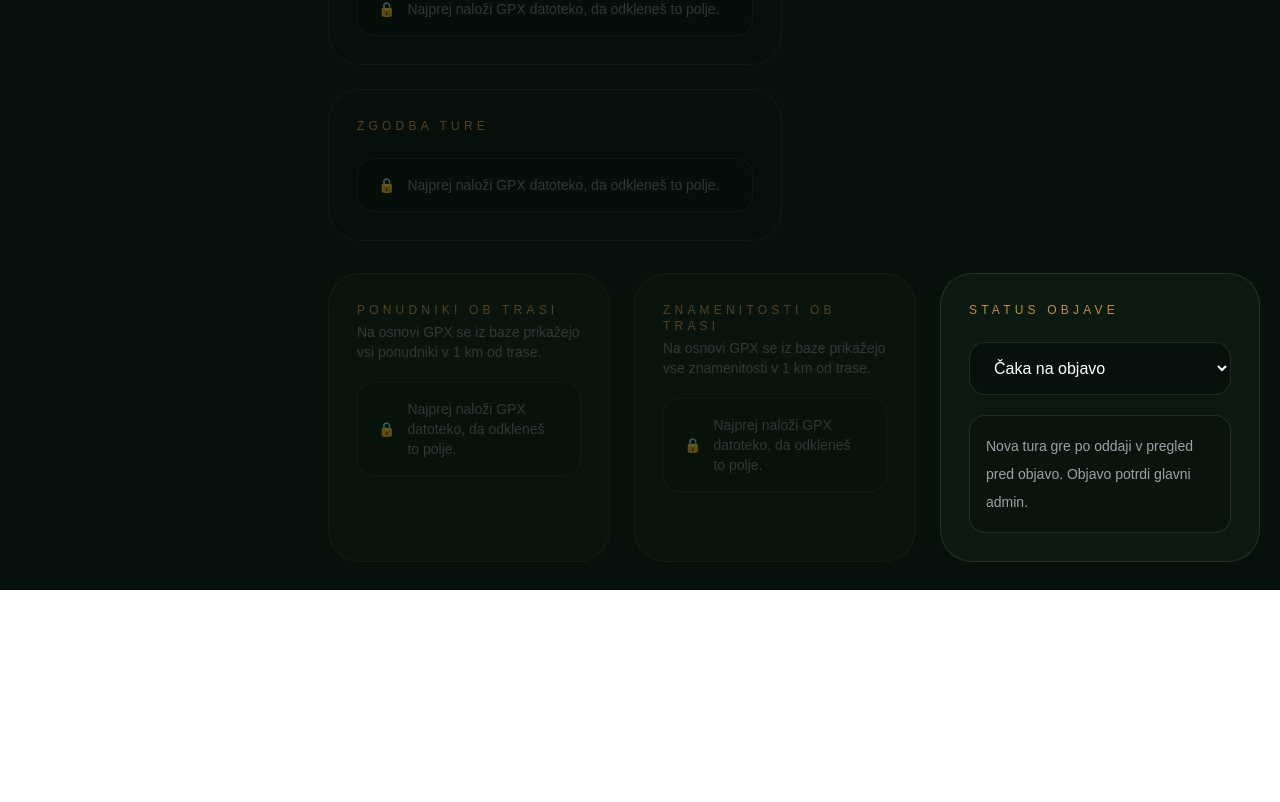
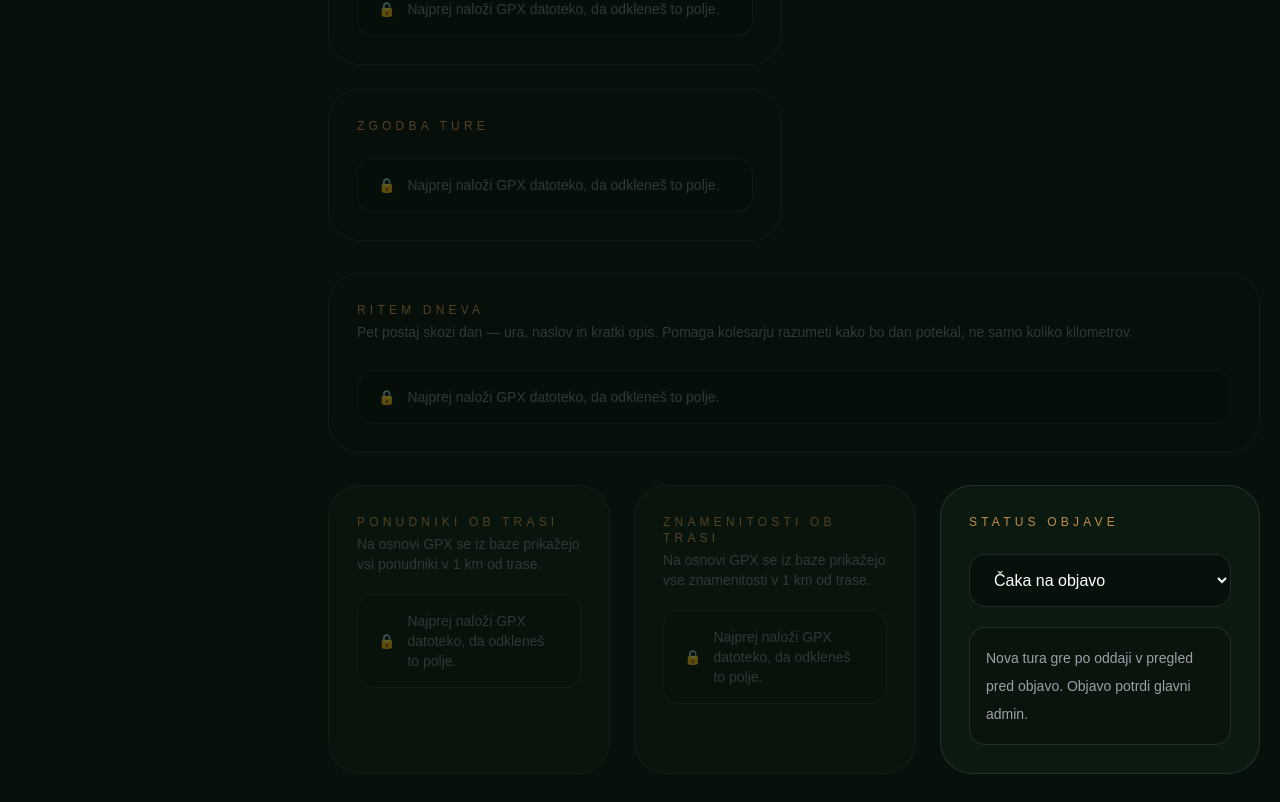
Before and after one commit to rabojan/bojan-on-bike-app, a Next.js app: page /admin/ture/nova in a window 1280 px wide. Shown: the part 1709-2511 px from the top of the page. Before the commit the page ends 2299 px from the top, so only its background shows below. Built offline with nearby package versions, Linux system fonts and the light colour scheme; sample sign-in values are in the browser's storage.

Commit message:
Add Ritem dneva section to nova tura admin form
5 time slots (ura + naslov + opis) as full-width section between
the 2-column grid and the bottom row. Locked until GPX uploaded.

Co-Authored-By: Claude Sonnet 4.6 <noreply@anthropic.com>

```diff
--- a/app/admin/ture/nova/page.tsx
+++ b/app/admin/ture/nova/page.tsx
@@ -602,6 +602,46 @@ export default function NewTrailPage() {
           </div>
         </section>
 
+        {/* RITEM DNEVA — čez celo širino */}
+        <section className={`rounded-[32px] border border-white/10 bg-black/20 p-7 transition ${locked ? "opacity-40 pointer-events-none select-none" : ""}`}>
+          <div className="mb-1 text-xs uppercase tracking-[0.35em] text-[#c58b46]">
+            Ritem dneva
+          </div>
+          <p className="mb-7 text-sm text-zinc-500">
+            Pet postaj skozi dan — ura, naslov in kratki opis. Pomaga kolesarju razumeti kako bo dan potekal, ne samo koliko kilometrov.
+          </p>
+
+          {locked ? (
+            <LockedSection />
+          ) : (
+            <div className="grid gap-4 md:grid-cols-5">
+              {[
+                { timePlaceholder: "09:00", titlePlaceholder: "Zgodnji štart",     descPlaceholder: "Najboljši del dne je zjutraj, ko so poti mirne." },
+                { timePlaceholder: "10:30", titlePlaceholder: "Gozdni ritem",      descPlaceholder: "Prvi vzpon prinese pravi občutek dneva." },
+                { timePlaceholder: "12:00", titlePlaceholder: "Razgled in pavza",  descPlaceholder: "Na višjem delu si vzamemo čas za pogled." },
+                { timePlaceholder: "13:00", titlePlaceholder: "Postanek ob poti",  descPlaceholder: "Naravna točka za kosilo ali kavo." },
+                { timePlaceholder: "14:30", titlePlaceholder: "Sproščen zaključek", descPlaceholder: "Ne hiti — flow se začuti, ko pustiš kolesu dihati." },
+              ].map((slot, i) => (
+                <div key={i} className="rounded-2xl border border-white/10 bg-[#07110b] p-4">
+                  <input
+                    placeholder={slot.timePlaceholder}
+                    className="mb-3 w-full rounded-xl border border-[#c58b46]/30 bg-black/30 px-3 py-2 text-center text-sm font-black text-[#c58b46] outline-none focus:border-[#c58b46]/60"
+                  />
+                  <input
+                    placeholder={slot.titlePlaceholder}
+                    className="mb-3 w-full rounded-xl border border-white/10 bg-black/20 px-3 py-2 text-sm font-bold outline-none focus:border-[#c58b46]/60"
+                  />
+                  <textarea
+                    placeholder={slot.descPlaceholder}
+                    rows={3}
+                    className="w-full rounded-xl border border-white/10 bg-black/20 px-3 py-2 text-xs leading-6 text-zinc-400 outline-none focus:border-[#c58b46]/60"
+                  />
+                </div>
+              ))}
+            </div>
+          )}
+        </section>
+
         {/* SPODNJA VRSTICA — čez celo širino */}
         <section className="grid gap-6 lg:grid-cols-[1fr_1fr_320px]">
 
```
